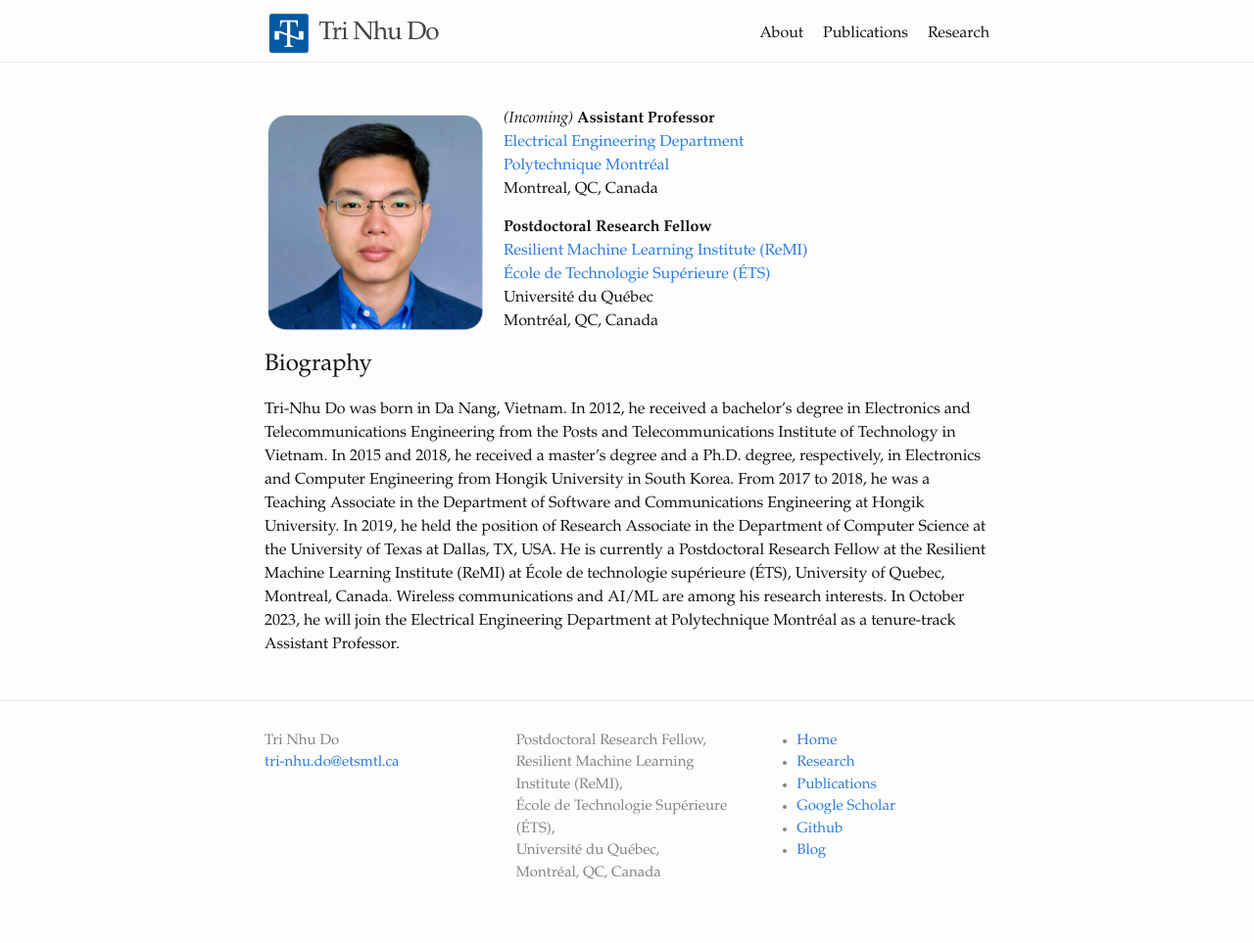
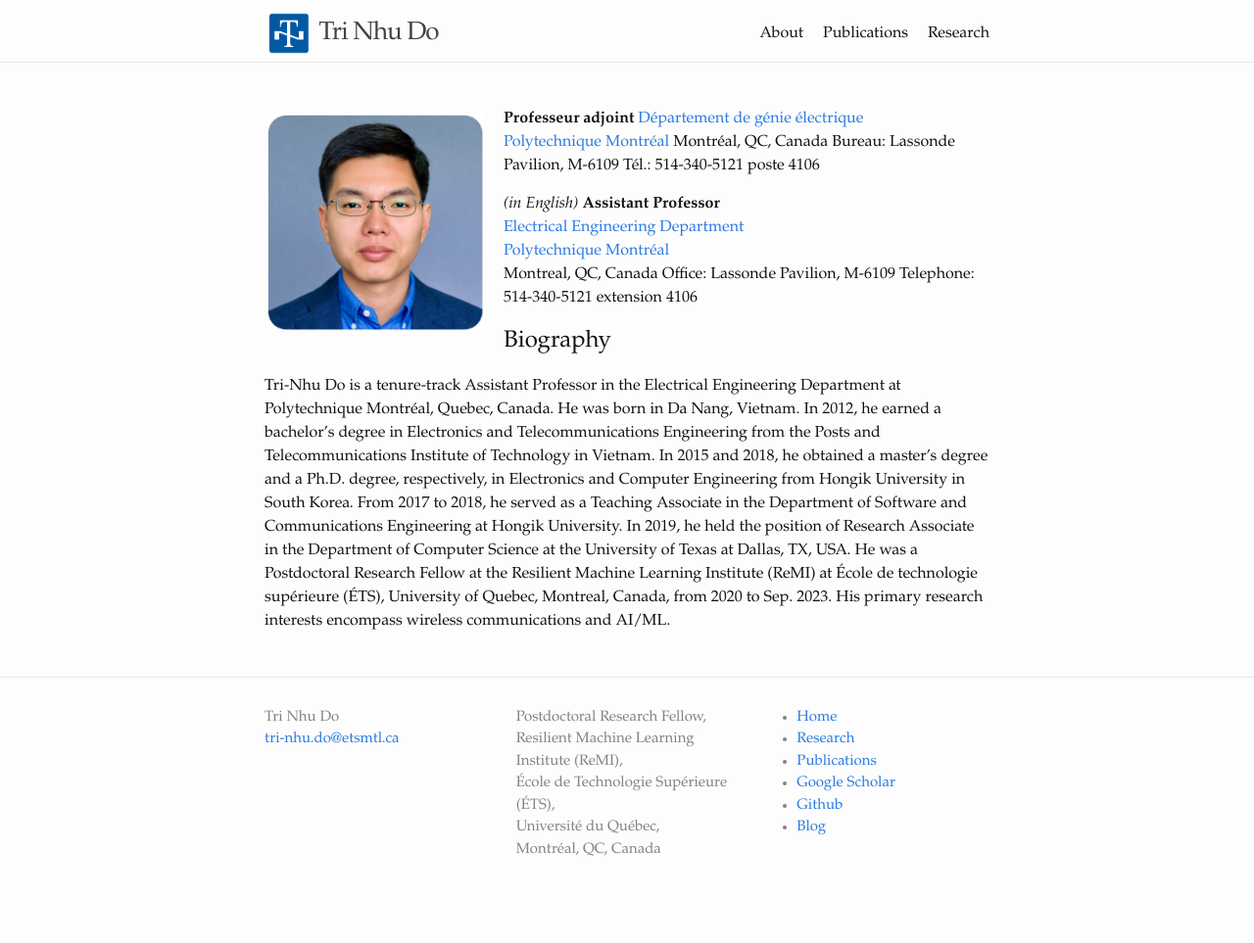
Before and after one commit to trinhudo/trinhudo.github.io, a Jekyll site: the page built from index.md, in a window 1280 px wide. Shown: the whole page at 98% size. Built offline with Jekyll 4.4.1, drawn with Linux system fonts in a browser that asks for light colours; after the commit the page ends 939 px from its top, so only the background shows below that.

Commit message:
Update index.md
Signed-off-by: Tri Nhu Do <43434724+trinhudo@users.noreply.github.com>

```diff
--- a/index.md
+++ b/index.md
@@ -2,38 +2,29 @@
 layout: home
 ---
 
-[//]: # (![Tri Nhu Do]&#40;assets/trinhu.png&#41;{: style="float: left; margin-right: 7px; margin-top: 7px; width="200"})
+[//]: # (![Tri-Nhu Do]&#40;assets/trinhu.png&#41;{: style="float: left; margin-right: 7px; margin-top: 7px; width="200"})
 
 [//]: # (<img src="assets/trinhu.png" width="200" height="200"/>)
 
 <img src="assets/trinhu.png" width="200" height="200" style="float:left; width:30%; height:auto; margin-left: 2px; margin-right: 20px; margin-top: 7px;margin-bottom: 7px;" />
 
-_(Incoming)_ **Assistant Professor**
+**Professeur adjoint**
+<a href="https://www.polymtl.ca/ge/" target="_blank">Département de génie électrique</a>
+<a href="https://www.polymtl.ca" target="_blank">Polytechnique Montréal</a>
+Montréal, QC, Canada
+Bureau: Lassonde Pavilion, M-6109
+Tél.: 514-340-5121 poste 4106
+
+_(in English)_
+**Assistant Professor**
 <a href="https://www.polymtl.ca/ge/" target="_blank">Electrical Engineering Department</a>
 <a href="https://www.polymtl.ca" target="_blank">Polytechnique Montréal</a>
 Montreal, QC, Canada
-
-**Postdoctoral Research Fellow**
-<a href="https://remi-institute.com/" target="_blank">Resilient Machine Learning Institute (ReMI)</a>
-<a href="https://www.etsmtl.ca/" target="_blank">École de Technologie Supérieure (ÉTS)</a>
-Université du Québec
-Montréal, QC, Canada
+Office: Lassonde Pavilion, M-6109
+Telephone: 514-340-5121 extension 4106
 
 ## Biography
 
-Tri-Nhu Do was born in Da Nang, Vietnam.
-In 2012, he received a bachelor's degree in Electronics and Telecommunications Engineering
-from the Posts and Telecommunications Institute of Technology in Vietnam.
-In 2015 and 2018, he received a master's degree and a Ph.D. degree, respectively,
-in Electronics and Computer Engineering from Hongik University in South Korea.
-From 2017 to 2018, he was a Teaching Associate in the Department of Software and
-Communications Engineering at Hongik University. In 2019, he held the position
-of Research Associate in the Department of Computer Science at the University of
-Texas at Dallas, TX, USA. He is currently a Postdoctoral Research Fellow at the
-Resilient Machine Learning Institute (ReMI) at École de technologie supérieure (ÉTS),
-University of Quebec, Montreal, Canada. Wireless communications and AI/ML are among
-his research interests.
-In October 2023, he will join the Electrical Engineering Department at Polytechnique Montréal
-as a tenure-track Assistant Professor.
+Tri-Nhu Do is a tenure-track Assistant Professor in the Electrical Engineering Department at Polytechnique Montréal, Quebec, Canada. He was born in Da Nang, Vietnam. In 2012, he earned a bachelor's degree in Electronics and Telecommunications Engineering from the Posts and Telecommunications Institute of Technology in Vietnam. In 2015 and 2018, he obtained a master's degree and a Ph.D. degree, respectively, in Electronics and Computer Engineering from Hongik University in South Korea. From 2017 to 2018, he served as a Teaching Associate in the Department of Software and Communications Engineering at Hongik University. In 2019, he held the position of Research Associate in the Department of Computer Science at the University of Texas at Dallas, TX, USA. He was a Postdoctoral Research Fellow at the Resilient Machine Learning Institute (ReMI) at École de technologie supérieure (ÉTS), University of Quebec, Montreal, Canada, from 2020 to Sep. 2023. His primary research interests encompass wireless communications and AI/ML.
 
 <!--- ## Posts --->
```
